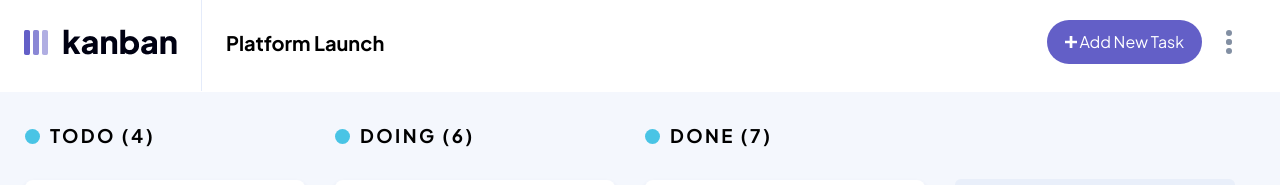
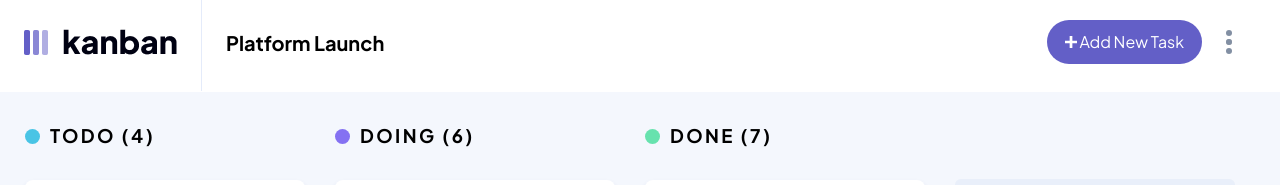
Before and after one commit to Atakanarikan0/200found-kanban-task, a React (Vite) app: page / in a window 1280 px wide. Shown: the top 185 px of the page. Built offline with nearby package versions, Linux system fonts and the light colour scheme.

Commit message:
boş board ekranı, cssleri ve column headera dinamik renklendirme eklendi

```diff
--- a/src/assets/component/Board.jsx
+++ b/src/assets/component/Board.jsx
@@ -11,17 +11,44 @@ export const ColTaskContext = createContext();
 export default function Board({ id }) {
   const addNewColRef = useRef();
   const dialogRef = useRef();
-  const { data } = useContext(DataContext);
+  const { data, setData } = useContext(DataContext);
   const [currentTask, setCurrentTask] = useState({});
   const boardData = data.find(x => x.id == id); // useEffect içinde daha mı iyi olur diye sor
   const [columns, setColumns] = useState([]);
+  const [columnCount, setColumnCount] = useState(0);
+  const [noColumn, setNoColumn] = useState(false);
 
   useEffect(() => {
     setColumns(boardData?.columns);
+    setColumnCount(boardData?.columns?.length);
   }, [id])
+
+  useEffect(() => {
+    boardData?.columns?.length > 0 ? setNoColumn(false) : setNoColumn(true)
+  }, [columns])
 
   function openModal() {
     dialogRef.current.showModal();
+  }
+
+  function deleteTask() {
+    const updatedData = data.map((board) =>
+      board.id === boardData.id
+        ? {
+          ...board,
+          columns: board.columns.map((column) =>
+            column.name === currentTask.status
+              ? {
+                ...column,
+                tasks: column.tasks.filter(task => task.id !== currentTask.id),
+              }
+              : column
+          ),
+        }
+        : board
+    );
+
+    setData(updatedData);
   }
 
   useEffect(() => {
@@ -31,13 +58,20 @@ export default function Board({ id }) {
   return (
     <>
       <ColTaskContext.Provider value={{ openModal, setCurrentTask, currentTask, boardData }}>
-        <div className="board-columns-cont">
-          {
-            columns?.map(x => <Column colData={x} key={x.id} />)
-          }
-          <button className="add-column-btn" onClick={() => { addNewColRef.current.showModal() }}>+ New Column</button>
-        </div>
-        <TaskDetail boardData={boardData} currentTask={currentTask} dialogRef={dialogRef} />
+        {
+          noColumn
+            ? <div className="board-no-columns">
+              <p>This board is empty. Create a new column to get started.</p>
+              <button className="empty-board-add-column-btn" onClick={() => { addNewColRef.current.showModal() }}>+ Add New Column</button>
+            </div>
+            : <div className="board-columns-cont">
+              {
+                columns?.map((x, i) => <Column colData={x} key={x.id} index={i} />)
+              }
+              <button className="board-add-column-btn" onClick={() => { addNewColRef.current.showModal() }}>+ New Column</button>
+            </div>
+        }
+        <TaskDetail boardData={boardData} currentTask={currentTask} dialogRef={dialogRef} deleteTask={deleteTask} />
         <AddColumn addNewColRef={addNewColRef} id={id} />
       </ColTaskContext.Provider>
 
--- a/src/assets/component/Column.jsx
+++ b/src/assets/component/Column.jsx
@@ -3,25 +3,22 @@ import { DataContext } from "../../App";
 import { ColTaskContext } from "./Board";
 import Task from "./Task";
 
-export default function Column({ colData }) {
-  const { openModal, setCurrentTask } = useContext(ColTaskContext)
+export default function Column({ colData, index }) {
+  const colors = ["#49C4E5", "#8471F2", "#67E2AE", "#67E2AE", "#2b3de3", "#c4706b"];
 
   return (
     <>
       <div className="single-column">
         <div className="column-header">
-          {dotSvg}
+          <svg width="15" height="15" viewBox="0 0 15 15" fill="none" xmlns="http://www.w3.org/2000/svg">
+            <circle cx="7.5" cy="7.5" r="7.5" fill={colors[index]} />
+          </svg>
           <h3>{colData?.name} ({colData?.tasks?.length ?? 0})</h3>
-
         </div>
-        <ul className={colData?.tasks?.length > 0 ? "" : "empty-single-column" }>
+        <ul className={colData?.tasks?.length > 0 ? "" : "empty-single-column"}>
           {colData?.tasks?.map(y => <Task key={y.id} taskData={y} colData={colData} />)}
         </ul>
       </div>
     </>
   )
 }
-
-const dotSvg = <svg width="15" height="15" viewBox="0 0 15 15" fill="none" xmlns="http://www.w3.org/2000/svg">
-  <circle cx="7.5" cy="7.5" r="7.5" fill="#49C4E5" />
-</svg>
--- a/src/assets/component/TaskDetail.jsx
+++ b/src/assets/component/TaskDetail.jsx
@@ -2,7 +2,7 @@ import { useContext, useRef } from "react";
 import { DataContext } from "../../App";
 import EditTask from "./EditTask";
 
-export default function TaskDetail({ boardData, currentTask, dialogRef }) {
+export default function TaskDetail({ boardData, currentTask, dialogRef, deleteTask }) {
   const { data } = useContext(DataContext);
   const editTaskRef = useRef();
 
@@ -36,7 +36,7 @@ export default function TaskDetail({ boardData, currentTask, dialogRef }) {
             }
           </select>
           <button onClick={() => {dialogRef.current.close(); editTaskRef.current.showModal()}}>edit task</button>
-          <button>delete task</button>
+          <button onClick={() => {dialogRef.current.close(); deleteTask();}}>delete task</button>
         </div>
       </dialog>
       <EditTask editTaskRef={editTaskRef} />
--- a/src/assets/css/Board.css
+++ b/src/assets/css/Board.css
@@ -75,7 +75,7 @@
   }
 }
 
-.add-column-btn {
+.board-add-column-btn {
   width: 280px;
   height: 80vh;
   margin-top: 57px;
@@ -90,7 +90,6 @@
 
 .add-column-btn:hover {
   color: var(--mainPurple);
-
 }
 
 .empty-single-column {
@@ -98,4 +97,35 @@
   outline-width: 2px;
 }
 
+.hide-btn {
+  display: none;
+}
+
+.board-no-columns {
+  height: 80vh;
+  display: flex;
+  flex-direction: column;
+  align-items: center;
+  justify-content: center;
+  p {
+    font-size: 18px;
+    font-weight: 700;
+    color: var(--medGray);
+    line-height: 22.68px;
+  }
+}
+
+.empty-board-add-column-btn {
+  width: 174px;
+  height: 48px;
+  font-weight: 700;
+  size: 15px;
+  line-height: 18.9px;
+  background-color: var(--mainPurple);
+  border-radius: 24px;
+  color: var(--white);
+  border: none;
+  margin-top: 20px;
+}
+
 /* berna section end */
```
